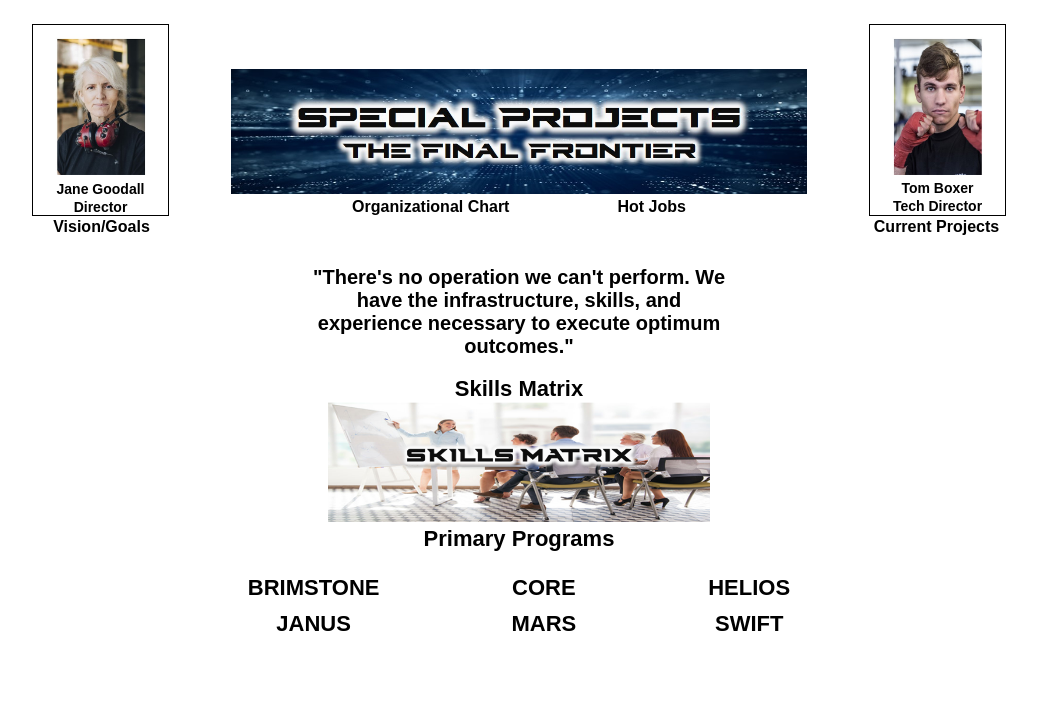
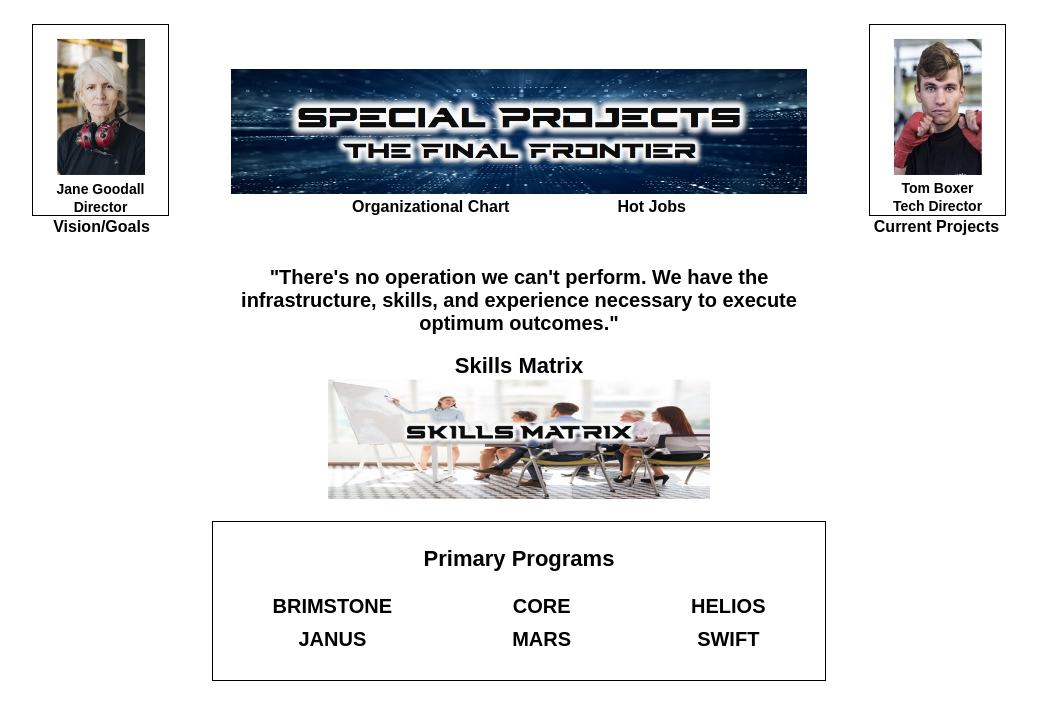
Before and after one commit to ryan-miles/htmlgrid, a plain HTML site: page Index.html in a window 1280 px wide. Shown: the whole page, without its empty margins (121-1158 px from the left). Drawn offline with Linux system fonts and the light colour scheme.

Commit message:
Updated Programs

```diff
--- a/Index.html
+++ b/Index.html
@@ -14,7 +14,7 @@
     "title1b title1b title1b"
     ". header ."
     "skillmatrix skillmatrix skillmatrix"
-    "programs programs programs"
+    ". programs ."
 }
 
 .title1 {
@@ -110,15 +110,14 @@
 .programs {
     grid-area: programs;
     text-align: center;
+    border-style: solid;
+    border-width: thin;
 }
 
 .footer {
     grid-area: footer;
 }
 
-.grid div {
-    border-style:none;
-}
 
 .grid a {
     text-decoration: none;
@@ -170,22 +169,22 @@
                 <br>
                 <a style = "font-weight: bold; font-size: 22px; font-family: arial;">Skills Matrix</a>
                 <br>
-                <img src="spskills.png" alt="Skills Matrix" width="auto" height="120"></br>
+                <img src="spskills.png" alt="Skills Matrix" width="auto" height="120"></br></br>
             </div>
-            <div class ="programs">
+            <div class ="programs" style="padding-top: 1.5em; padding-bottom: 1.5em;">
                 <a style = "font-weight: bold; font-size: 22px; font-family: arial;">Primary Programs</a>
                 <br>
                 <br>
-                <table style="margin-right: auto; margin-left: auto; border:none; border-collapse: collapse; text-align: center; font-size: 22px; font-family: arial;font-weight: bold;">
+                <table style="margin-right: auto; margin-left: auto; border:none; border-collapse: collapse; text-align: center; font-size: 20px; font-family: arial;font-weight: bold;">
                     <tr>
-                      <td style=" padding-top: 5px;padding-bottom: 5px;padding-left:3em;padding-right:3em;">BRIMSTONE</td>
-                      <td style=" padding-top: 5px;padding-bottom: 5px;padding-left:3em;padding-right:3em;">CORE</td>
-                      <td style=" padding-top: 5px;padding-bottom: 5px;padding-left:3em;padding-right:3em;">HELIOS</td>
+                      <td style="padding-top: 5px;padding-bottom: 5px;padding-left:3em;padding-right:3em;"><a style="color: black;" href="BRIMSTONE.aspx">BRIMSTONE</a></td>
+                      <td style="padding-top: 5px;padding-bottom: 5px;padding-left:3em;padding-right:3em;"><a style="color: black;" href="CORE.aspx">CORE</a></td>
+                      <td style="padding-top: 5px;padding-bottom: 5px;padding-left:3em;padding-right:3em;"><a style="color: black;" href="HELIOS.aspx">HELIOS</a></td>
                     </tr>
                     <tr>
-                      <td style=" padding-top: 5px;padding-bottom: 5px;padding-left:3em;padding-right:3em;">JANUS</td>
-                      <td style=" padding-top: 5px;padding-bottom: 5px;padding-left:3em;padding-right:3em;">MARS</td>
-                      <td style=" padding-top: 5px;padding-bottom: 5px;padding-left:3em;padding-right:3em;">SWIFT</td>
+                      <td style="padding-top: 5px;padding-bottom: 5px;padding-left:3em;padding-right:3em;"><a style="color: black;" href="JANUS.aspx">JANUS</a></td>
+                      <td style="padding-top: 5px;padding-bottom: 5px;padding-left:3em;padding-right:3em;"><a style="color: black;" href="MARS.aspx">MARS</a></td>
+                      <td style="padding-top: 5px;padding-bottom: 5px;padding-left:3em;padding-right:3em;"><a style="color: black;" href="SWIFT.aspx">SWIFT</a></td>
                     </tr>
                   </table>
             </div>
```
